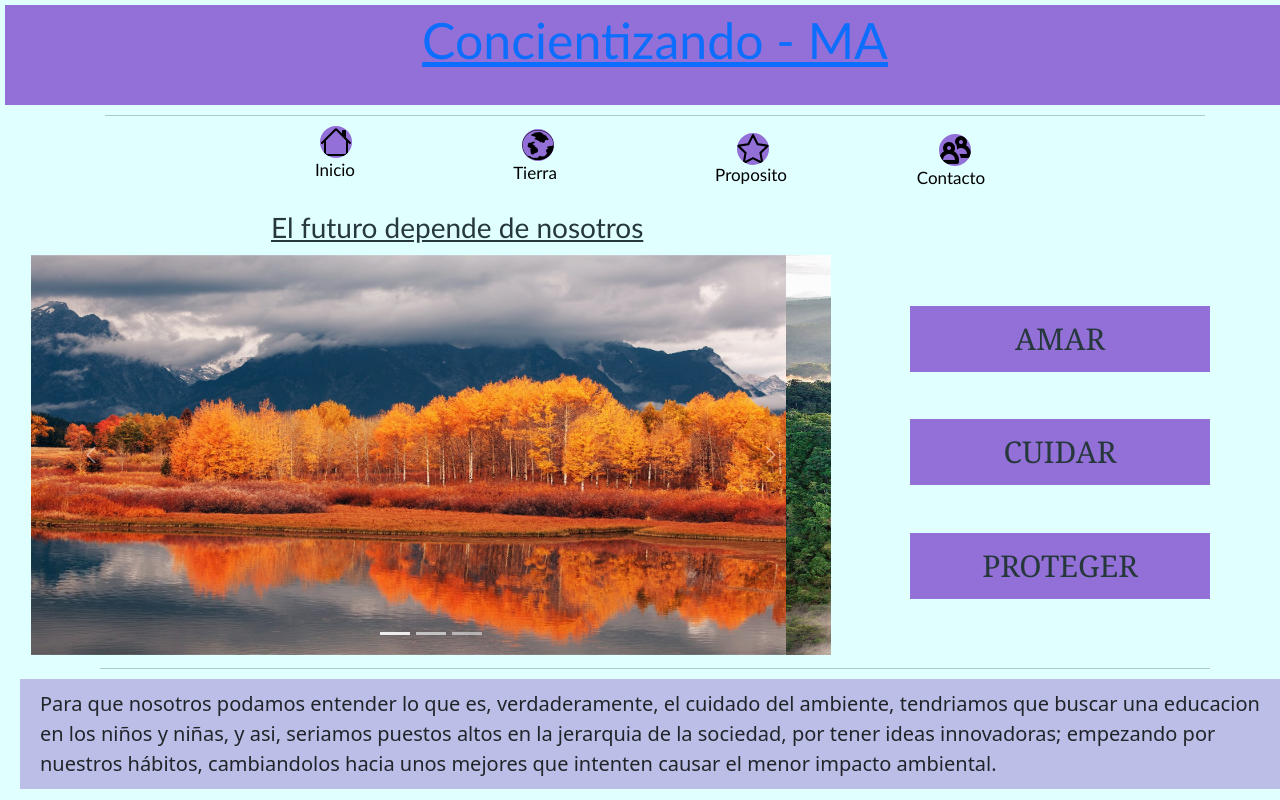
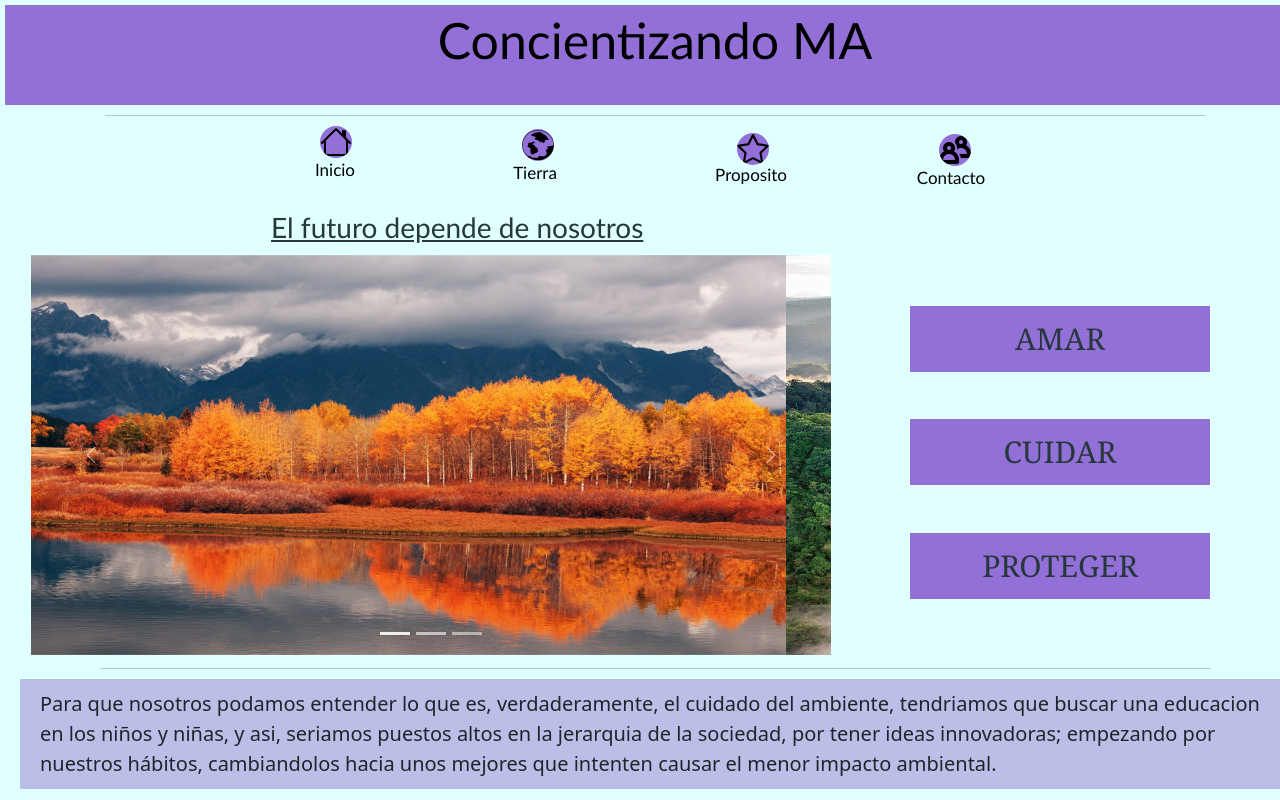
Before and after one commit to soto-manuel/MA-Concientizando, a website: page index.html in a window 1280 px wide. Shown: the top 800 px of the page. Drawn offline with nearby package versions, Linux system fonts and the light colour scheme.

Commit message:
more cambiosgenerales

```diff
--- a/index.html
+++ b/index.html
@@ -12,7 +12,7 @@
 <body class="cuerpoIndex">
 
     <header class="cabeza">
-        <h1 id="header__h1"><a href="./index.html">Concientizando - MA</a></h1>
+        <h1 id="header__h1"><a href="./index.html">Concientizando MA</a></h1>
         <div><hr id="hrSeparador"></div>
         <nav class="menu">
             <ul class="p-0">
--- a/scss/_header.scss
+++ b/scss/_header.scss
@@ -9,6 +9,9 @@ header{
     text-align: center;
     height: 10rem;
     padding: 0.5rem;
-    list-style-type: none;
-    text-decoration: none;
+    a{
+        list-style-type: none;
+        text-decoration: none;
+        color: black;
+    }
 }
--- a/scss/style.scss
+++ b/scss/style.scss
@@ -28,5 +28,5 @@ $negro: #000000;
 
 html{
     font-size: 10px;
-    background-color: $celestito-fondo;
+    background-color: $crema;
 }
```
Also changed, not shown: paginas/contacto.html (+1 -1 lines), paginas/proposito.html (+1 -1 lines), paginas/tierra.html (+1 -1 lines), css/style.css, 1 other file.
